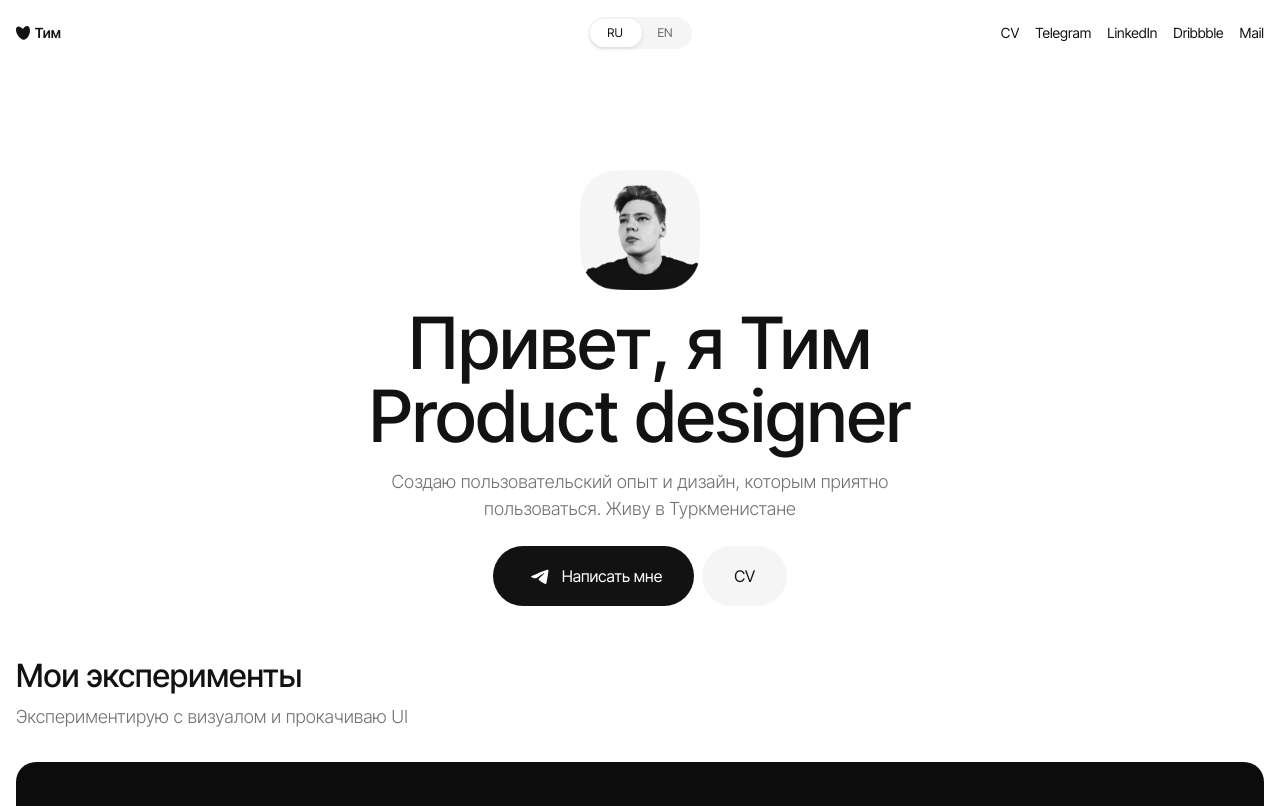
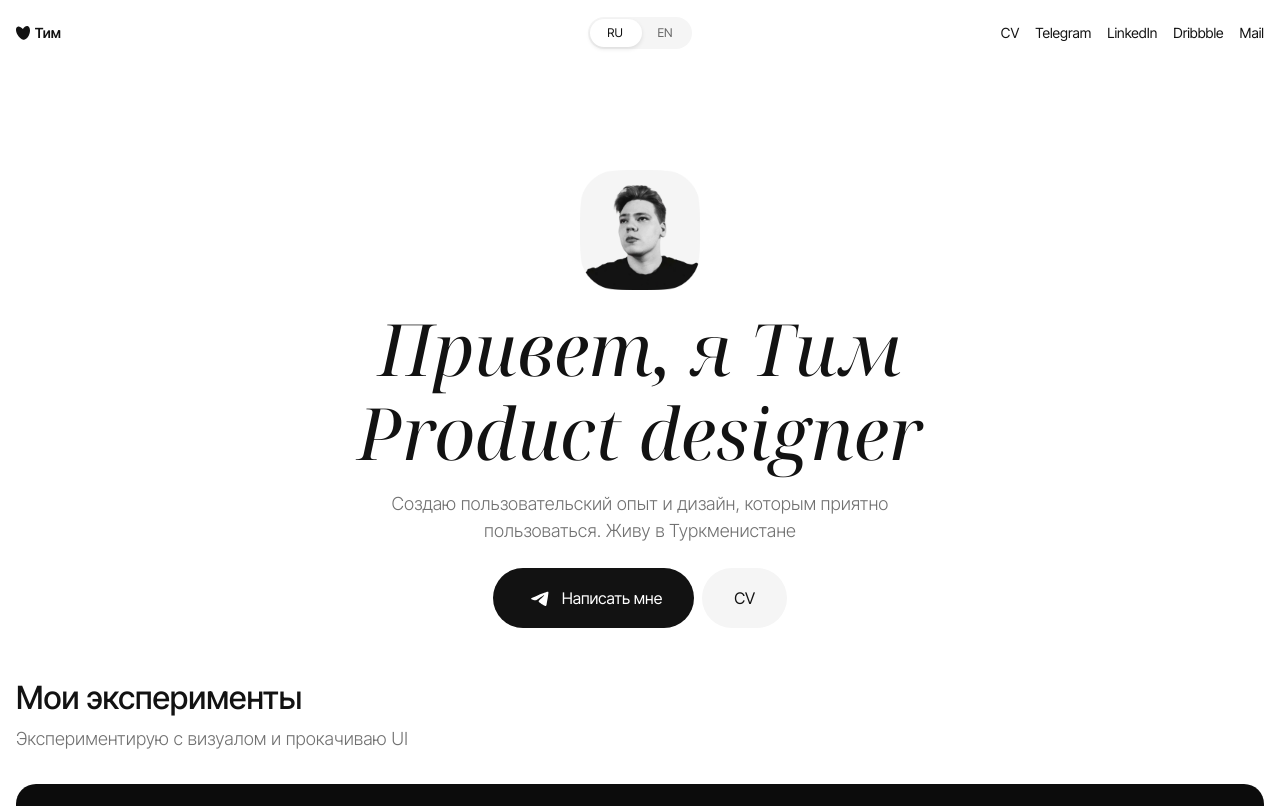
Before and after one commit to aimtimtimtim/tim-agayev, a Vue app: page / in a window 1280 px wide. Shown: the top 806 px of the page. Built offline with nearby package versions, Linux system fonts and the light colour scheme.

Commit message:
Changes in header

```diff
--- a/src/components/ui/Hero.vue
+++ b/src/components/ui/Hero.vue
@@ -33,13 +33,14 @@ const getResumeLink = () => {
                 <img src="/pic2.png" alt="Tim Agayev">
             </div>
             <div class="name">
-                <h1>{{ i18n.hello }}</h1>
+                <h1 >{{ i18n.hello }}</h1>
                 <h1>{{ i18n.jobTitle }}</h1>
             </div>
             <p>{{ i18n.description }}</p>
         </div>
         <div class="buttons">
-            <PrimaryBtn :text="i18n.сontactMe" :href="linksStore.links.telegram" :icon="themeStore.isDark ? TGDarkIcon : TGLightIcon" :newTab="true"></PrimaryBtn>
+            <PrimaryBtn :text="i18n.сontactMe" :href="linksStore.links.telegram"
+                :icon="themeStore.isDark ? TGDarkIcon : TGLightIcon" :newTab="true"></PrimaryBtn>
             <SecondaryBtn text="CV" :href="getResumeLink()" :newTab="true"></SecondaryBtn>
         </div>
     </div>
@@ -50,6 +51,10 @@ h1 {
     font-size: 72px;
     font-weight: 500;
     text-align: center;
+
+    font-family: "Noto Serif Display", serif;
+    font-weight: 400;
+    font-style: italic;
 }
 
 p {
--- a/src/style.css
+++ b/src/style.css
@@ -1,6 +1,7 @@
 /* @import './variables.css'; */
 /* @import url('https://fonts.googleapis.com/css2?family=Inter:ital,opsz,wght@0,14..32,100..900;1,14..32,100..900&display=swap'); */
 @import url('https://fonts.googleapis.com/css2?family=Inter+Tight:ital,wght@0,100..900;1,100..900&family=Inter:ital,opsz,wght@0,14..32,100..900;1,14..32,100..900&display=swap');
+@import url('https://fonts.googleapis.com/css2?family=Noto+Serif+Display:ital,wght@0,100..900;1,100..900&display=swap');
 
 /* Добавь это правило */
 button, input, select, textarea {
@@ -14,7 +15,7 @@ button, input, select, textarea {
 }
 
 html {
-  font-family: "Inter Tight", system-ui, -apple-system, sans-serif;
+  font-family: "Inter Tight", "Noto Serif Display", system-ui, -apple-system, sans-serif;
 }
 
 body {
```
